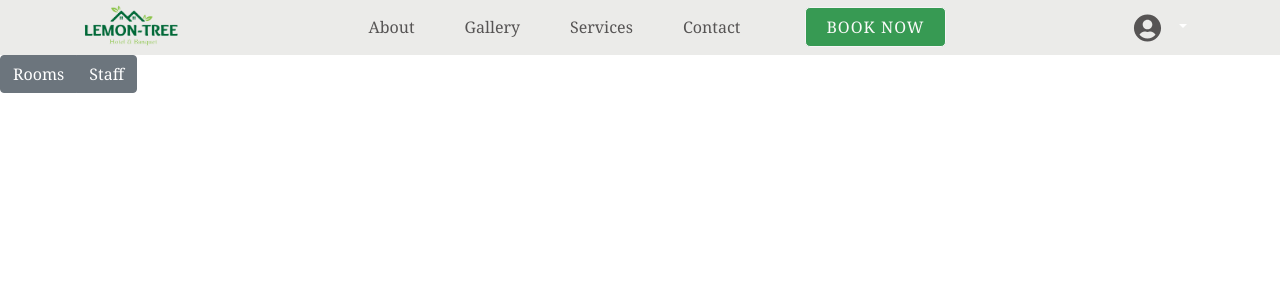
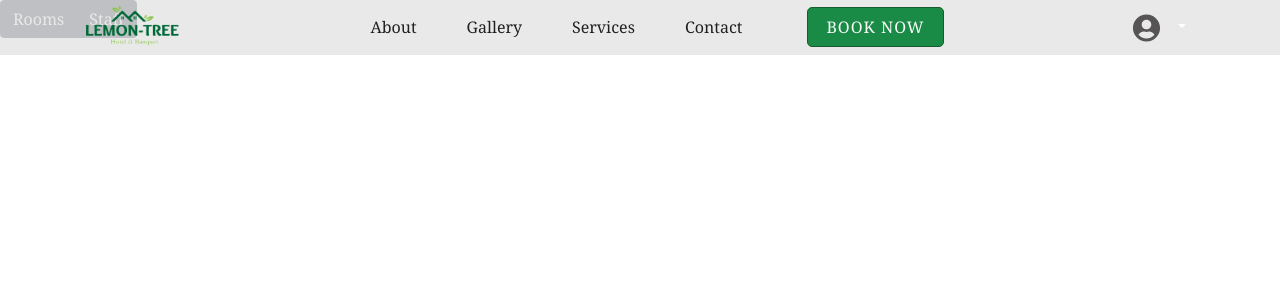
Before and after one commit to sharmaakshat0707/hotel_frontend, a React (Vite) app in the folder hotel_frontend-main/: page /manager/dashboard in a window 1280 px wide. Shown: the top 300 px of the page. Built offline with nearby package versions, Linux system fonts and the light colour scheme.

Commit message:
Update Navbar.css
Updated Navbar component

```diff
--- a/hotel_frontend-main/src/css/Navbar.css
+++ b/hotel_frontend-main/src/css/Navbar.css
@@ -1,11 +1,11 @@
 #Panel{
-    /* position: fixed;
+    position: fixed;
     top: 0;
     z-index: 100;
-    width: 100%; */
+    width: 100%;
     display: flex;
     justify-content: space-around;
-    background-color: rgba(222, 222, 219, 0.611);
+    background-color: rgba(224, 224, 224, 0.704);
 }
 .dashboard-heading {
     font-family: "Times New Roman", Times, serif;
@@ -31,23 +31,38 @@
     height: 10px ;
     padding: 40px 25px;
     text-decoration: none;
-    color: #565454;
+    color: #212020;
 }
 .inner button{
     box-shadow: none;
-    padding: 7px 20px;
+    padding: 7px 18px;
     border-radius: 5px;
     margin-top: 7px;
     margin-left: 40px;
     color: rgb(250, 250, 249);
-    border: 1px solid whitesmoke;
+    border: 1px solid rgb(23, 91, 47);
     letter-spacing: 1px;
-    background-color: rgb(55, 154, 83);
+    background-color: #1a8b46;
     /* background-color: rgb(183, 182, 180); */
 
 }
+.blinking-text {
+    animation: bookNowAnimation 2s infinite;
+}
+@keyframes bookNowAnimation {
+    0% {
+      transform: translateY(0);
+    }
+    50% {
+      transform: translateY(-4px);
+    }
+    100% {
+      transform: translateY(0);
+    }
+}
+
 button:hover {
-    background-color: #61e0b2;
+    background-color:rgb(27, 108, 128);
     color: white;
 }
 .lo{
```
